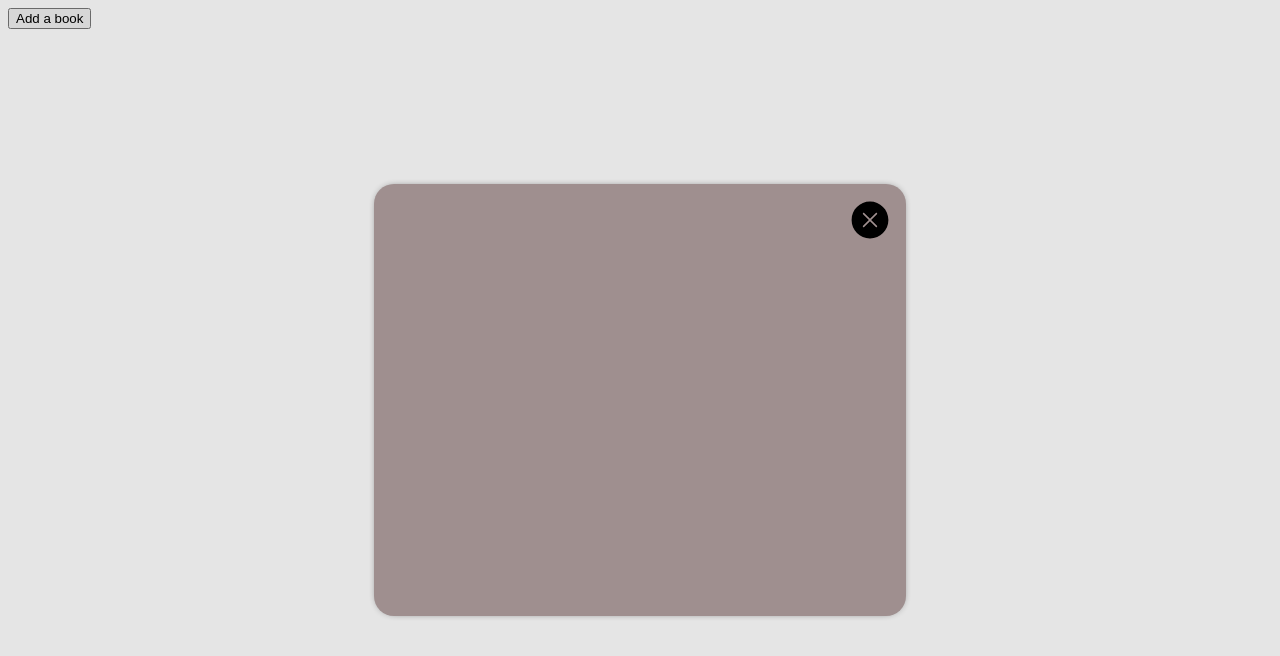
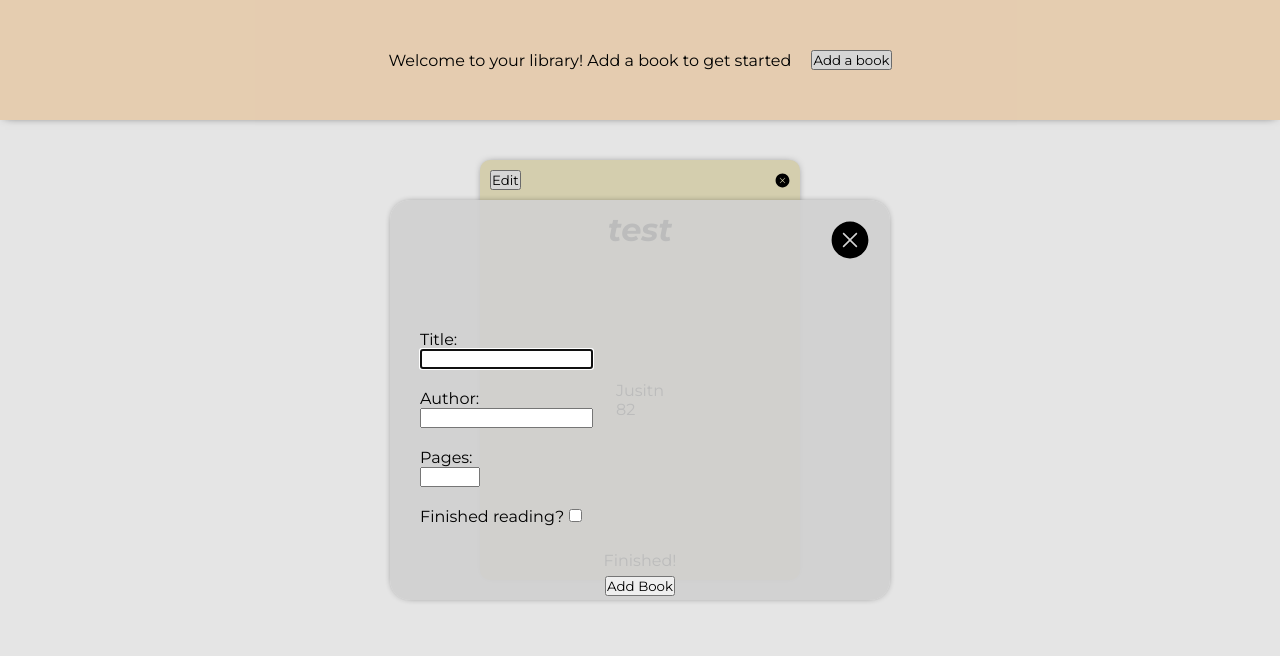
Before and after one commit to justinhluo/library, a plain HTML site: page index.html in a window 1280 px wide. Both pictures are taken after a click on the button "Add a book". Drawn offline with Linux system fonts and the light colour scheme.

Commit message:
added ui and functionality

```diff
--- a/index.html
+++ b/index.html
@@ -4,15 +4,51 @@
     <meta charset="UTF-8">
     <meta name="viewport" content="width=device-width, initial-scale=1.0">
     <title>Library</title>
+    <link rel="shortcut icon" href="#">
     <link rel="stylesheet" href="style.css">
     <script src="script.js" defer></script>
 </head>
+
 <body>
+  <div class="header">
+    <div>Welcome to your library! Add a book to get started</div>
     <button class="add-book">Add a book</button>
+  </div>
 
-<dialog>
-  <img src="icons/close.svg" alt="close" height="40px">
-</dialog>
+  <div class="books">
+    <!-- <div class="book">
+      <div class="title"><em>The Hunger Games</em></div>
+      <div class="author">Suzanne Collins</div>
+      <div class="pages">123</div>
+      <div class="read">Read? <input type="checkbox"></div>
+    </div> -->
+  </div>
+
+
+  <dialog>
+    <form action="" method="dialog">
+      <img src="icons/close.svg" alt="close" height="40px" class="close-btn">
+        <div class="form-body">
+          <div>
+            <label for="title">Title: </label>
+            <input type="text" id="title" required>
+          </div>
+          <div>
+            <label for="author">Author: </label>
+            <input type="text" id="author" required>
+          </div>
+          <div>
+            <label for="pages">Pages: </label>
+            <input type="number" id="pages" min="1" max="9999" required>
+          </div>
+          <div>
+            <label for="read" id="read-label">Finished reading?</label>
+            <input type="checkbox" id="read">
+          </div>
+        </div>
+      <input type="submit" id="submit" value="Add Book">
+    </form>
+  </dialog>
 
 </body>
 </html>
--- a/script.js
+++ b/script.js
@@ -1,22 +1,116 @@
-const myLibrary = [];
+let myLibrary = [];
 
-function Book(title, author, pages, read) {
+function Book(title, author, pages, read, id) {
   this.title = title;
   this.author = author;
   this.pages = pages;
   this.read = read;
+  this.id = id;
 }
 
-function addBookToLibrary(title, author, pages, read) {
-  myLibrary.push(new Book(title, author, pages, read));
+function addBookToLibrary(title, author, pages, read, id) {
+  myLibrary.push(new Book(title, author, pages, read, id));
 }
 
-addBookToLibrary("bird", "JK", 90, true);
+function renderLibrary() {
+  books.innerHTML = ""; // Clear existing books
 
-console.log(myLibrary);
+  for (const book of myLibrary) {
+    createBook(book);
+  }
+}
+
 const dialog = document.querySelector("dialog");
 const addBook = document.querySelector(".add-book");
 const close = document.querySelector("dialog img");
+const books = document.querySelector(".books");
+const form = document.querySelector("form");
+form.addEventListener("submit", submit);
+
+addBookToLibrary("test", "Jusitn", 82, true, "id2");
+
+for(const book of myLibrary) {
+    createBook(book);
+}
+
+function createBook(bookObject) {
+  const book = document.createElement("div");
+  book.classList.add("book");
+  const bookHeader = document.createElement("div");
+
+  bookHeader.classList.add("book-header");
+
+  const bookBtns = document.createElement("div");
+
+  bookBtns.classList.add("book-btns");
+
+  const edit = document.createElement("button");
+  edit.textContent = "Edit";
+  bookBtns.appendChild(edit);
+
+  const deleteBtn = new Image(15, 15);
+  deleteBtn.src = "icons/close.svg";
+  deleteBtn.classList.add("delete-btn");
+  bookBtns.appendChild(deleteBtn);
+
+  deleteBtn.addEventListener("click", () => {
+    // books.removeChild(book);
+    myLibrary = myLibrary.filter(book => book.id !== bookObject.id);
+    renderLibrary();
+    console.log(myLibrary);
+  });
+  bookHeader.appendChild(bookBtns);
+  const titleDiv = document.createElement("div");
+  titleDiv.textContent = bookObject.title;
+  titleDiv.classList.add("title");
+  bookHeader.appendChild(titleDiv);
+  book.appendChild(bookHeader);
+  const bookInfo = document.createElement("div");
+  const authorDiv = document.createElement("div");
+  authorDiv.textContent = bookObject.author;
+  bookInfo.appendChild(authorDiv);
+  const pagesDiv = document.createElement("div");
+  pagesDiv.textContent = bookObject.pages;
+  bookInfo.appendChild(pagesDiv);
+  book.appendChild(bookInfo);
+  const readDiv = document.createElement("div");
+  // const readLabel = document.createElement("label");
+  // const readBox = document.createElement("input");
+  // readBox.type = "checkbox";
+  // readLabel.textContent = "Read?";
+  // readLabel.setAttribute("for", "readBox");
+  // readBox.checked = bookObject.read;
+  bookObject.read ? readDiv.textContent = "Finished!" : readDiv.textContent = "Still reading..."
+
+
+
+  book.appendChild(readDiv);
+
+
+
+  // edit.addEventListener("click", editBook);
+  books.appendChild(book);
+}
+
+
+
+function submit(event) { //creates a new book using the input from form
+
+  const title = document.querySelector("#title").value;
+  const author = document.querySelector("#author").value;
+  const pages = document.querySelector("#pages").value;
+  const read = document.querySelector("#read").checked;
+  const id = self.crypto.randomUUID();
+  addBookToLibrary(title, author, pages, read, id); //Adds to array
+  console.log(myLibrary);
+  createBook(myLibrary[myLibrary.length - 1]);
+  dialog.close();
+  const form = document.querySelector("form");
+  form.reset();
+  event.preventDefault();
+}
+
+
 
 addBook.addEventListener("click", () => {
     dialog.showModal();
--- a/style.css
+++ b/style.css
@@ -1,26 +1,119 @@
+@import url('https://fonts.googleapis.com/css2?family=Montserrat:ital,wght@0,100..900;1,100..900&display=swap');
+* {
+    margin: 0;
+    padding: 0;
+    font-family: "Montserrat", sans-serif;
+}
+
+
+
+html, body {
+    height: 100vh;
+}
+
+body {
+    display: flex;
+    flex-direction: column;
+
+}
+.header {
+    height: 20%;
+    background-color: bisque;
+    display: flex;
+    justify-content: center;
+    align-items: center;
+    gap: 20px;
+    box-shadow: 0 0 10px -5px black;
+}
+
+.books {
+    display: flex;
+    /* align-items: center; */
+    justify-content: center;
+    height: 100%;
+    gap: 20px;
+    margin: 40px;
+    flex-wrap: wrap;
+}
+
+.book {
+    display: flex;
+    flex-direction: column;
+    height: 400px;
+    width:300px;
+    background-color: rgb(236, 230, 194);
+    align-items: center;
+    justify-content: space-between;
+    border-radius: 10px;
+    padding: 10px;
+    box-shadow: 0 0 10px -5px black;
+}
+
 dialog::backdrop {
     background: rgba(0, 0, 0, 0.1);
 }
 
 dialog {
-    background-color: rgb(159, 143, 143);
+    background-color: rgba(209, 209, 209, 0.9);
     border: none;
     border-radius: 20px;
     height: 50vh;
     width: min(500px, 50vw);
     box-shadow: 0 0 10px -5px black;
+    top: 50%;
+    left: 50%;
+    position: fixed;
+    transform: translate(-50%, -50%);
 
 }
-dialog[open] {
-        display: flex;
+label:not(#read-label){
+    display: block;
+}
+form {
+    display: flex;
     flex-direction: column;
+    gap: 50px;
 }
-dialog img:hover {
+.form-body {
+    display: flex;
+    flex-direction: column;
+    gap: 20px;
+    margin-left: 30px;
+}
+
+#submit {
+    align-self: center;
+}
+
+.add-book {
+    align-self: center;
+}
+.close-btn:hover, .delete-btn:hover{
     cursor: pointer;
-    filter: drop-shadow(0 0 1px rgb(255, 255, 255));
     transform: scale(1.2);
 }
 
-dialog img {
+.book-header {
+    display: flex;
+    flex-direction: column;
+    gap: 20px;
+    width: 100%;
+}
+.book-btns {
+    display: flex;
+    justify-content: space-between;
+    align-items: center;
+
+}
+
+.title {
+   font-style: italic;
+   font-weight: bold;
+   align-self: center;
+   font-size: 2rem;
+}
+
+.close-btn {
     align-self: end;
+    margin: 20px;
 }
```
